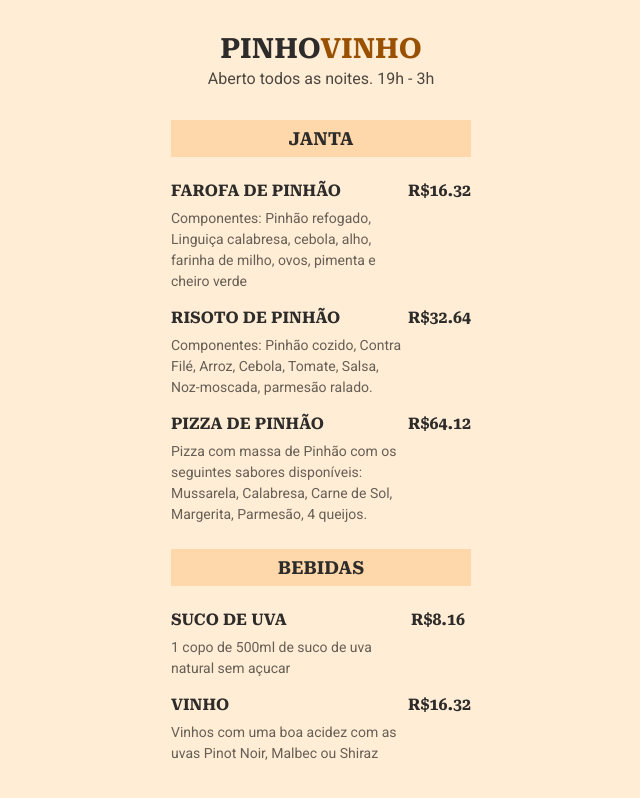
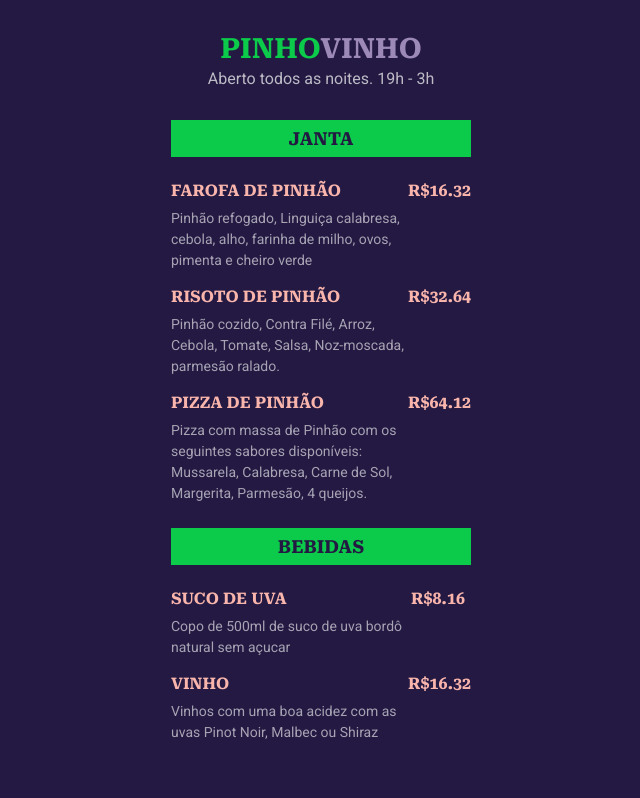
Before and after one commit to pinhotx/pinhovinho, a plain HTML site: page index.html in a window 1280 px wide. Shown: the whole page, without its empty margins (319-959 px from the left). Drawn offline with Linux system fonts and the light colour scheme.

Commit message:
paleta de cores alterada

```diff
--- a/index.css
+++ b/index.css
@@ -1,10 +1,21 @@
+:root {
+  --light: #FCFAFA;
+  --grape: #9C89B8;
+  --bg-dark: #231942;
+  --pinegeen: #0CCA4A;
+  --melon: #F9B5AC;
+  --alpha-white-7: rgba(255, 255, 255, 0.7);
+  --alpha-white-6: rgba(255, 255, 255, 0.6);
+}
+
+
 * {
   margin: 0;
   padding: 0;
 }
 
 body{
-  background-color: #FFEDD5;
+  background-color: var(--bg-dark);
   font-family: 'Roboto', sans-serif;
 }
 
@@ -15,8 +26,9 @@ ul{
 h1, h2, h3, .price{
   font-family: 'Roboto Serif', serif;
   text-transform: uppercase;
-  color: #2D2C2A;
-
+}
+h3, .price {
+  color: var(--melon);
 }
 
 header {
@@ -33,24 +45,27 @@ section {
 
 
 header h1 span {
-  color: #995000;
+  color: var(--grape);
 }
 
 header h1 {
   margin-bottom: 4px;
   font-size: 28px;
   line-height: 33px;
+  color: var(--pinegeen);
 }
 
+
 header p{
-  color: rgba(0, 0, 0, 0.7);
+  color: var(--alpha-white-7);
 }
 
 section{
   margin-bottom: 24px;
 }
 section h2 {
-  background-color: #FED7AA;
+  color: var(--bg-dark);
+  background-color: var(--pinegeen);
   padding: 8px 16px;
   text-align: center;
   margin-bottom: 24px;
@@ -65,15 +80,15 @@ ul li {
 li .details{
   max-width: 240px;
 }
+
 .details h3{
   margin-bottom: 8px;
-  color: #2D2C2A;
   font-size: 16px;
   line-height: 19px;
 }
 
 .details p{
-  color: rgba(0, 0, 0, 0.6);
+  color: var(--alpha-white-6);
   font-size: 14px;
   line-height: 21px;
 }
--- a/index.html
+++ b/index.html
@@ -30,7 +30,7 @@
           <div class="details">
             <h3 class="product-title">Farofa de Pinhão</h3>
             <p class="description">
-              Componentes: Pinhão refogado, Linguiça calabresa, cebola, alho,
+              Pinhão refogado, Linguiça calabresa, cebola, alho,
               farinha de milho, ovos, pimenta e cheiro verde
             </p>
           </div>
@@ -45,7 +45,7 @@
           <div class="details">
             <h3 class="product-title">Risoto de Pinhão</h3>
             <p class="description">
-              Componentes: Pinhão cozido, Contra Filé, Arroz, Cebola, Tomate,
+              Pinhão cozido, Contra Filé, Arroz, Cebola, Tomate,
               Salsa, Noz-moscada, parmesão ralado.
             </p>
           </div>
@@ -83,7 +83,7 @@
           <div class="details">
             <h3 class="product-title">Suco de Uva</h3>
             <p class="description">
-              1 copo de 500ml de suco de uva natural sem açucar
+              Copo de 500ml de suco de uva bordô natural sem açucar
             </p>
           </div>
 
```
